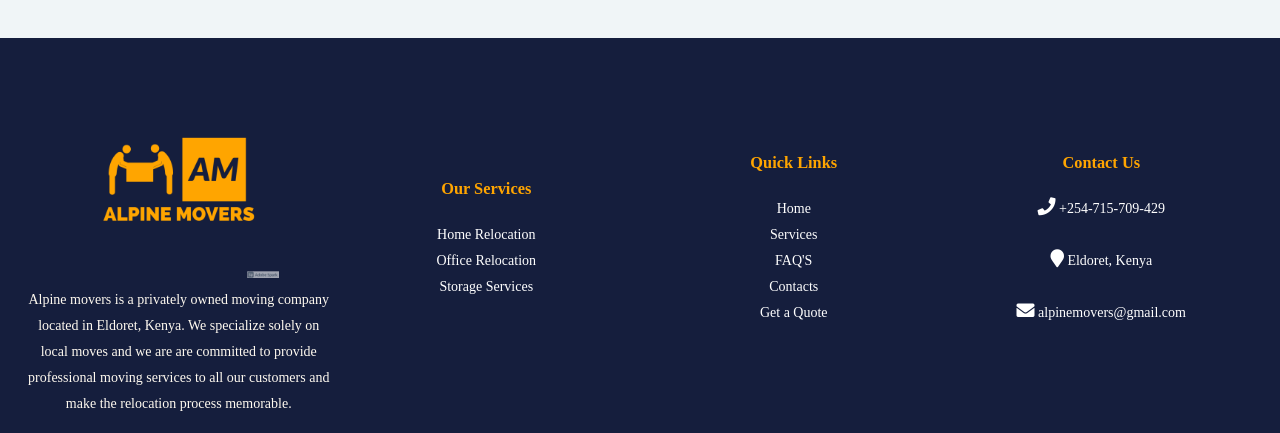
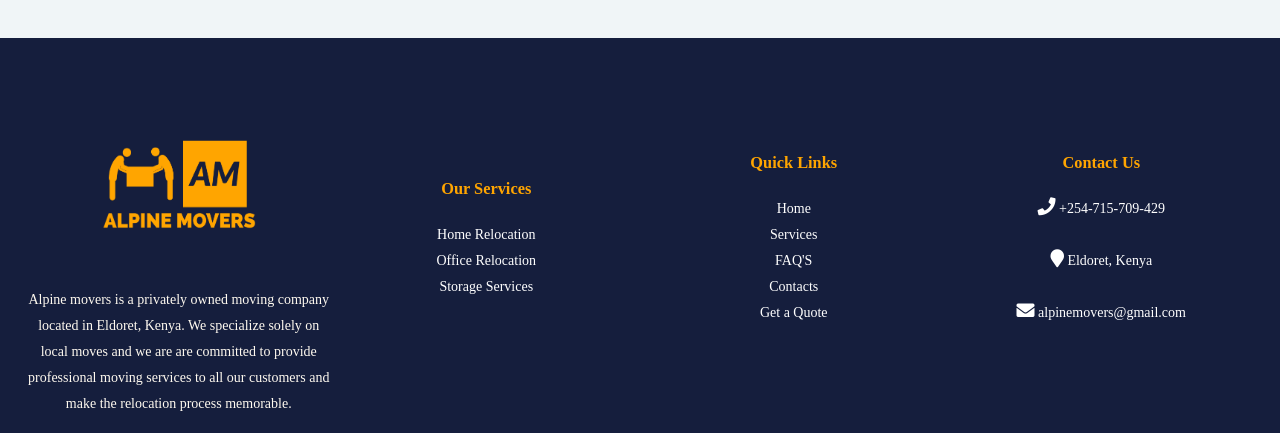
Before and after one commit to fellygor/Alpine-Movers, a plain HTML site: page index.html in a window 1280 px wide. Shown: the part 3782-4215 px from the top of the page. Drawn offline with Linux system fonts and the light colour scheme.

Commit message:
Update index.html

```diff
--- a/index.html
+++ b/index.html
@@ -278,7 +278,7 @@ END OF SERVICES
 		<div class="row">
 			<div class="footer-4">
 				<div class="footer-logo">
-					<img src="images/Alpine movers.png" alt="">
+					<img src="images/Alpine movers1.png" alt="">
 				</div>
 				<p> Alpine movers is a privately owned moving company located in Eldoret, Kenya.
 					We specialize solely on local moves and we are are committed to provide
```
